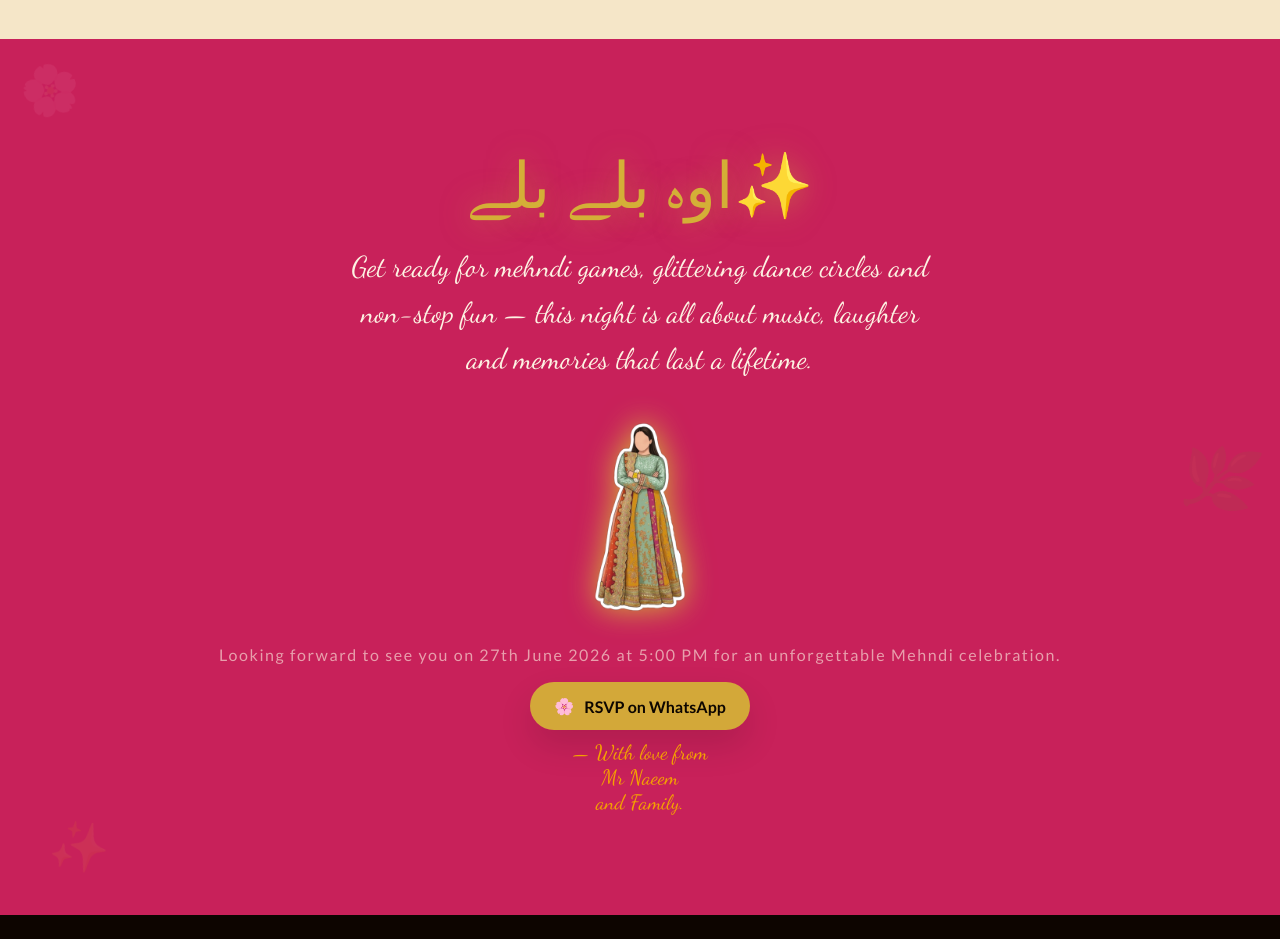
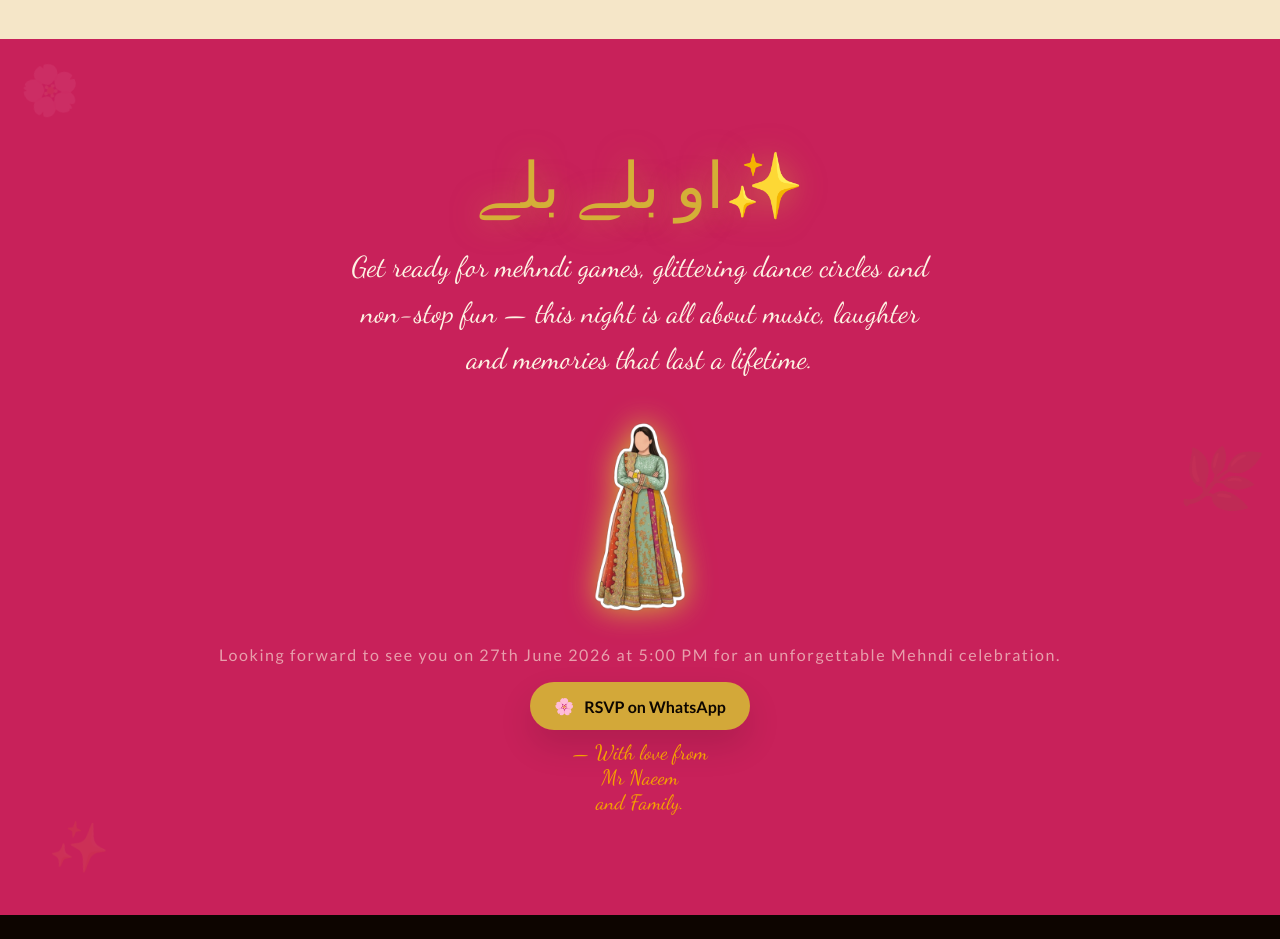
Before and after one commit to minahiltalha0716/wedding, a website: page mehndi-invitation.html in a window 1280 px wide. Shown: the part 4740-5679 px from the top of the page. Drawn offline with nearby package versions, Linux system fonts and the light colour scheme; a web font is replaced by a local one.

```diff
--- a/mehndi-invitation.html
+++ b/mehndi-invitation.html
@@ -1311,7 +1311,7 @@
   <div style="font-size:3rem;opacity:0.08;position:absolute;bottom:40px;left:50px;transform:rotate(10deg)">✨</div>
 
   <div class="reveal">
-    <div class="closing-title"> اوہ بلے بلے✨</div>
+    <div class="closing-title"> او بلے بلے✨</div>
     <div class="closing-msg">
       Get ready for mehndi games, glittering dance circles and non-stop fun — this night is all about music, laughter and memories that last a lifetime.
     </div>
```
Also changed, not shown: assets/encrypted-images/manifest.json, 1 other file.
